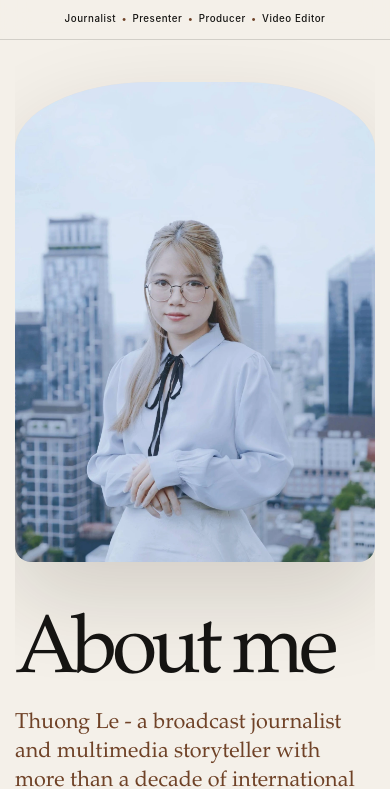
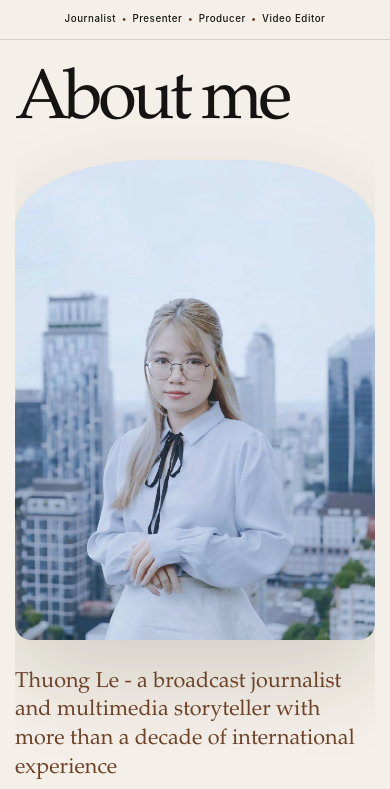
Before and after one commit to hoangdragon97/thuong-le.com, a plain HTML site: page about.html in a window 390 px wide. Shown: the part 57-846 px from the top of the page. Drawn offline with Linux system fonts and the light colour scheme.

Commit message:
Fix About me heading on mobile

```diff
--- a/assets/css/styles.css
+++ b/assets/css/styles.css
@@ -710,6 +710,10 @@ body[data-category="about"] main {
   object-position: center top;
 }
 
+.about-mobile-heading {
+  display: none;
+}
+
 .about-profile-content {
   min-width: 0;
   padding-top: clamp(4px, 1.5vw, 18px);
@@ -883,19 +887,40 @@ body[data-category="about"] main {
 @media (max-width: 720px) {
   .about-profile-layout {
     grid-template-columns: 1fr;
-    gap: 38px;
-    padding-top: 42px;
+    gap: 28px;
+    padding-top: 34px;
+  }
+
+  .about-mobile-heading {
+    display: block;
+    order: 1;
+    margin: 0;
+  }
+
+  .about-mobile-heading h1 {
+    margin: 0;
+    font-family: var(--serif);
+    font-size: clamp(3.8rem, 18vw, 6.25rem);
+    line-height: .82;
+    letter-spacing: -.065em;
+    font-weight: 500;
   }
 
   .about-profile-image {
+    order: 2;
     width: min(100%, 560px);
     margin: 0 auto;
     aspect-ratio: 3 / 4;
     border-radius: 38% 38% 16px 16px / 14% 14% 16px 16px;
   }
 
-  .about-profile-content h1 {
-    font-size: clamp(4.5rem, 21vw, 7rem);
+  .about-profile-content {
+    order: 3;
+    padding-top: 0;
+  }
+
+  .about-profile-content > h1 {
+    display: none;
   }
 
   .about-profile-intro {
--- a/assets/js/site.js
+++ b/assets/js/site.js
@@ -239,6 +239,10 @@
   function buildAbout(section, root) {
     root.innerHTML = `
       <section class="about-profile-layout">
+        <div class="about-mobile-heading reveal" aria-hidden="true">
+          <h1>${section.title}</h1>
+        </div>
+
         <figure class="about-profile-image reveal">
           <img src="${section.cover}" alt="Portrait of Thuong Le">
         </figure>
```
